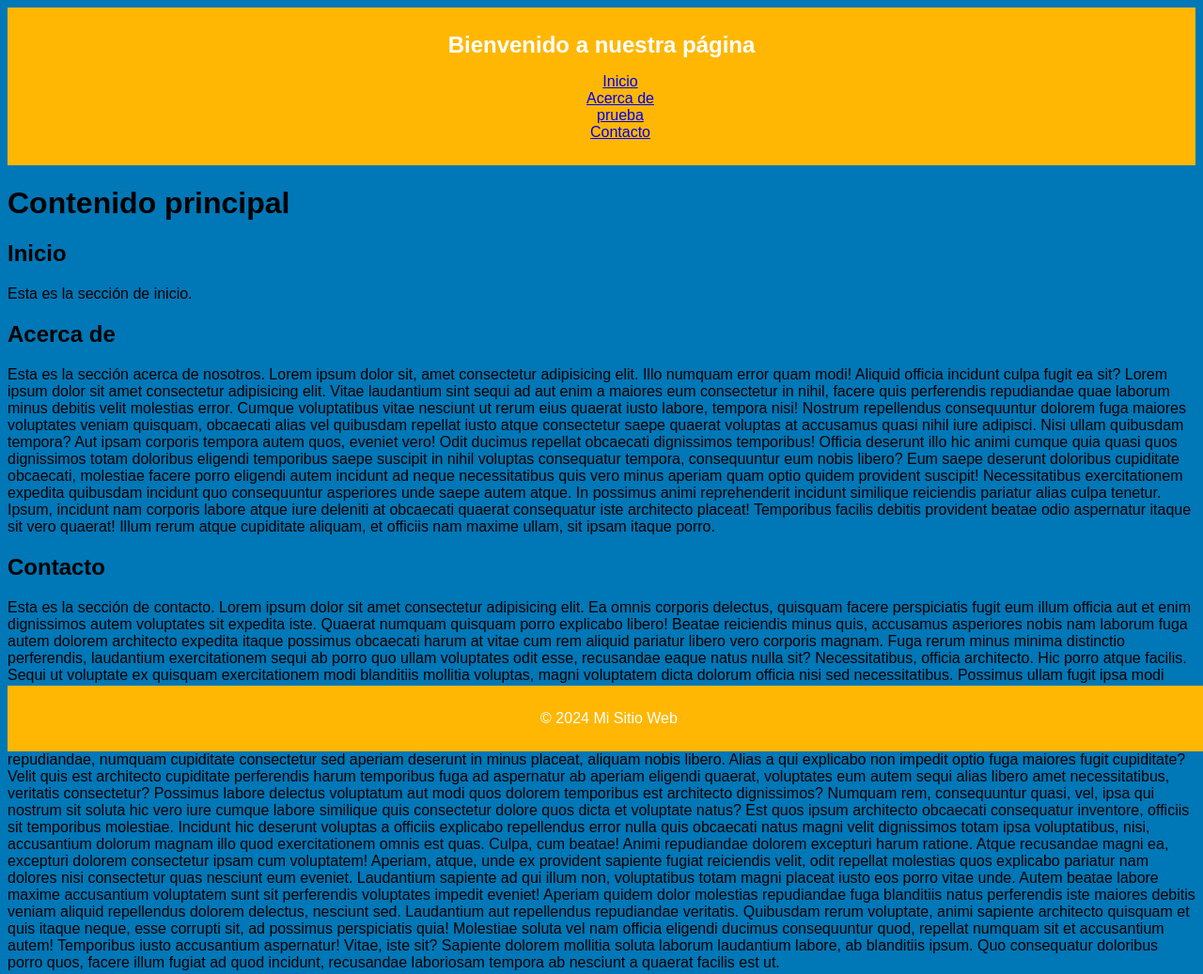
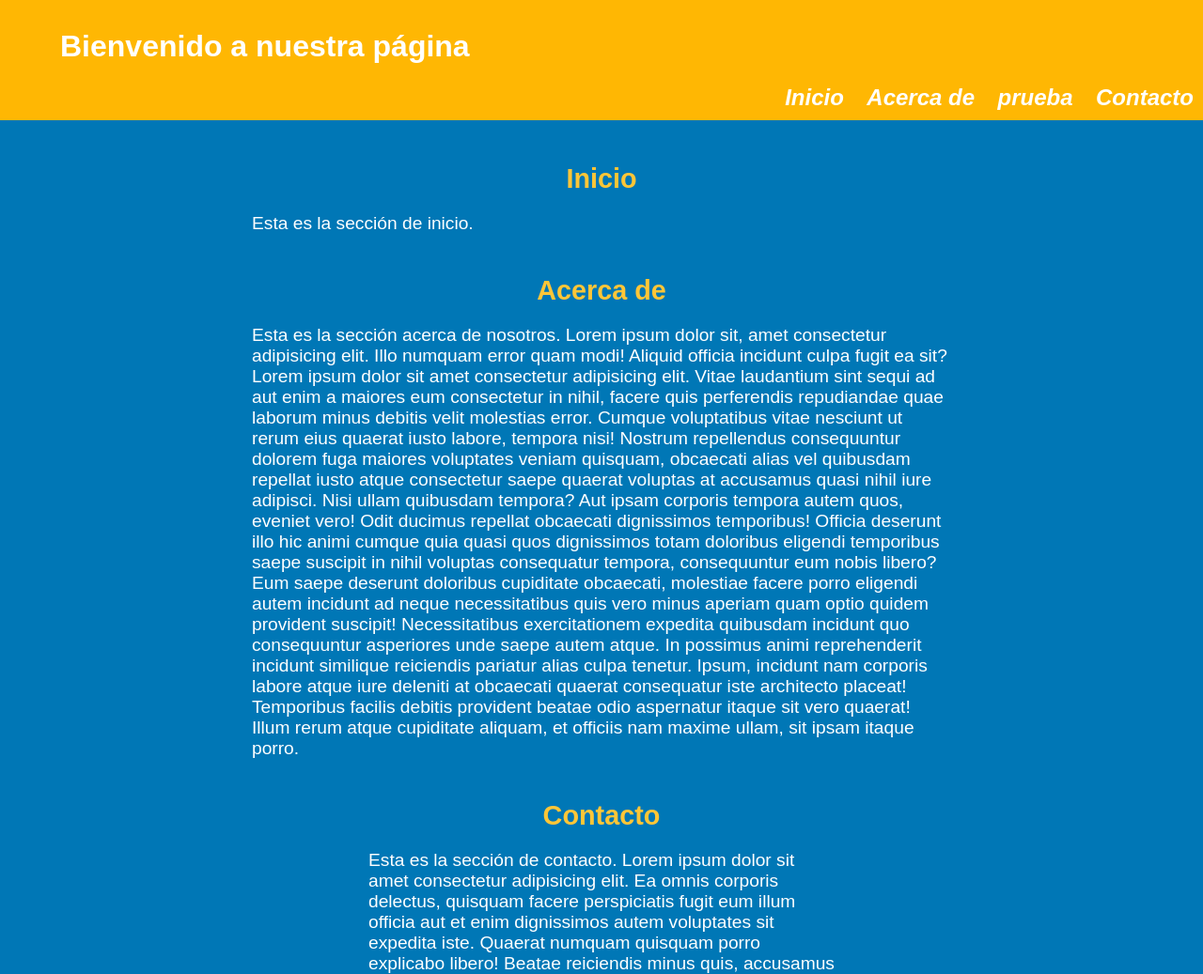
Before and after one commit to jbollainm/LenguajedeMarcas2025, a plain HTML site: page index.html in a window 1280 px wide. Shown: the top 1037 px of the page at 94% size. Drawn offline with Linux system fonts and the light colour scheme.

Commit message:
Cambios to be committed:   new file:   animaciones.txt   modified:   index.html   new file:   menu-hamburguesa.svg   modified:   styles.css

```diff
--- a/index.html
+++ b/index.html
@@ -20,7 +20,6 @@
       </nav>
     </header>
     <main>
-      <h1>Contenido principal</h1>
       <section id="home">
         <h2>Inicio</h2>
         <p>Esta es la sección de inicio.</p>
@@ -123,10 +122,12 @@
           "
           alt="plato, comida, comida, Mariscos, pescado, comer, cocina, arroz, buffet, camarón, España, nutrición, salmón, Frisch, mejillones, Limones, paella, cocina mediterranea, Hors d oeuvre, gambas rebozadas, Cocina española, comida europea, Hervir los mariscos, plato tipico, Fotos gratis In PxHere"
         />
+        <span>Foto de PxHere</span>
       </section>
     </main>
     <footer>
       <p>&copy; 2024 Mi Sitio Web</p>
+      <br />
     </footer>
   </body>
 </html>
--- a/styles.css
+++ b/styles.css
@@ -1,13 +1,21 @@
 :root {
   --color-primario: #0077b6; /* Azul vibrante */
   --color-secundario: #ffb703; /* Amarillo cálido */
+  --header-height: 120px; /* pon aquí la altura de tu header */
+}
+
+/* Para navegadores al hacer scroll con anclas */
+html {
+  scroll-padding-top: var(--header-height);
 }
 
 body {
   border: 0px;
   padding: 0px;
+  margin: 0px;
   font-family: Arial, Helvetica, sans-serif;
   background-color: var(--color-primario);
+  box-sizing: border-box;
 }
 /* Estilos para el encabezado */
 header {
@@ -15,19 +23,94 @@ header {
   color: white;
   padding: 10px 0;
   text-align: center;
+  width: 100%;
+  position: fixed;
+  top: 0%;
 }
 
 header h1 {
-  font-size: 24px;
+  font-size: 2em;
+  text-align: left;
+  margin-left: 5%;
+}
+nav ul {
+  list-style-type: none;
+  margin: 0;
+  padding: 0;
+  text-align: right;
+}
+nav ul li {
+  text-align: right;
+  display: inline;
+  margin: 10px;
+}
+
+nav ul li a {
+  color: white;
+  text-decoration: none;
+  font-weight: bold;
+  font-style: italic;
+  font-size: 1.5em;
+}
+nav ul li a:hover {
+  text-decoration: underline;
+}
+/* Estilos para la sección de contenido */
+main {
+  position: static;
+  display: flex;
+  flex-direction: column;
+  margin: auto 20px;
+  text-align: center;
+  padding-top: 150px;
+}
+
+main h2 {
+  color: #ffc637;
+  font-size: 1.8em;
+  margin-bottom: 10px;
+}
+
+p {
+  font-size: 1.2em;
+  color: white;
+  margin: 20px auto;
+  width: 60%;
+  text-align: left;
+}
+
+/* Estilo sección de contacto */
+
+#contact p {
+  width: 40%;
+}
+
+#contact img {
+  width: 50%;
+  height: 50%;
+  object-fit: cover;
+  border-radius: 15px;
+}
+
+#contact span {
+  font-size: 12px;
+  color: white;
+  display: none;
+}
+#contact span {
+  display: inline;
 }
 
 /* Estilos para el pie de página */
+
 footer {
   background-color: var(--color-secundario);
   color: white;
   text-align: center;
   padding: 10px 0;
-  position: fixed;
+  position: relative;
   width: 100%;
-  bottom: 0;
+  margin: auto;
+  bottom: 0px;
+  display: block;
 }
```
Also changed, not shown: animaciones.txt (added), menu-hamburguesa.svg (added).
